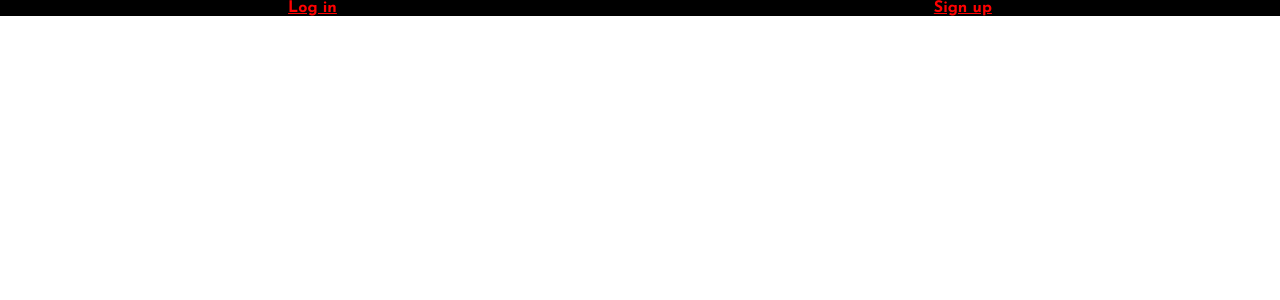
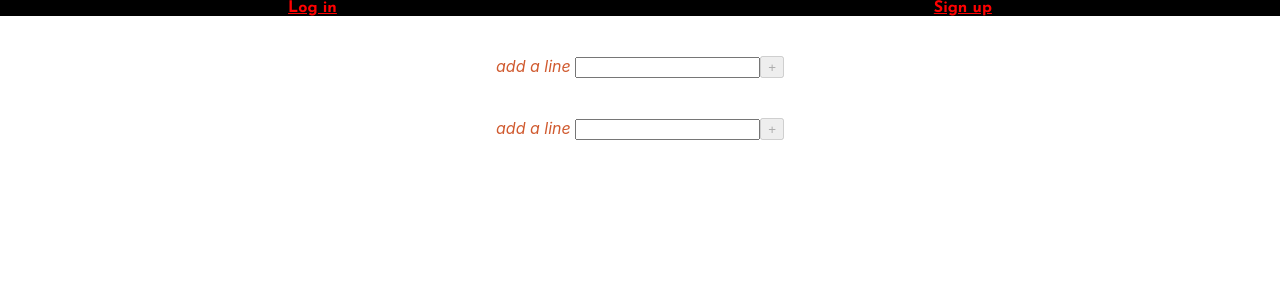
Before and after one commit to isama22/project4, a React (Create React App) app: page /addpost in a window 1280 px wide. Shown: the top 300 px of the page. Built offline with nearby package versions, Linux system fonts and the light colour scheme; no server answers.

Commit message:
monday morning

```diff
--- a/controllers/posts.js
+++ b/controllers/posts.js
@@ -6,7 +6,7 @@ module.exports = {
 }
 
 async function create(req, res) {
-    console.log('user: ', req.user)
+    req.body.user = req.user._id
     try {
         await Post.create(req.body)
         poemPosts(req, res)
--- a/routes/api/posts.js
+++ b/routes/api/posts.js
@@ -8,7 +8,7 @@ router.get('/', postsCtrl.poemPosts)
 
 router.use(require('../../config/auth'))
 
-router.post('/', postsCtrl.create)
+router.post('/', checkAuth, postsCtrl.create)
 
 
 function checkAuth(req, res, next) {
--- a/src/components/Endpage1/Endpage1.js
+++ b/src/components/Endpage1/Endpage1.js
@@ -1,30 +1,10 @@
 import React from "react";
 import "./Endpage1.css";
 import NavBar from "../../components/NavBar/NavBar";
-// import postsService from "../../utils/postsService";
-// import { render } from "@testing-library/react";
+import Post from '../../components/Post/Post';
+import { BrowserRouter as Router, Route, Link } from 'react-router-dom';
 
 class Endpage1 extends React.Component {
-
-  state = {
-    invalidForm: true,
-    formData: {post: ''}
-}
-
-formRef = React.createRef()
-
-handleChange = e => {
-    const formData = {...this.state.formData, [e.target.name]: e.target.value}
-    this.setState({
-        formData,
-        invalidForm: !this.formRef.current.checkValidity()
-    })
-}
-
-handleSubmit = e => {
-    e.preventDefault()
-    this.props.addPost(this.state.formData)
-}
 
 
   render() {
@@ -68,33 +48,18 @@ handleSubmit = e => {
             {this.props.posts.map((p) => (
               <article key={p.post}>
                 <div>{p.post}</div>
-                {/* <div>{p.text}</div> */}
               </article>
-            ))}
-            <form
-            ref={this.formRef}
-            autoComplete='off'
-            onSubmit={this.handleSubmit}
-            >
-              <label>
-                <span><em>add a line</em></span>&nbsp;
-                <input
-                  name="post"
-                  type="text"
-                  value={this.state.formData.post}
-                  onChange={this.handleChange}
-                />
-              </label>
-              <button
-              type="submit"
-              disabled={this.state.invalidForm}
-              >
-                +
-              </button>
-            </form>
-          </section>
+            ))}</section>
+          <div>
+          <Link to="/addpost"><em>add a line</em></Link>
+          <Router>
+              <Route exact path="/addpost" render={(props) => (
+                  <Post {...props} />
+                   )} />
+          </Router>
+          </div>
         </div>
-      </div>
+        </div>
     );
   }
 }
--- /dev/null
+++ b/src/components/Post/Post.js
@@ -0,0 +1,50 @@
+import React from "react";
+
+class Post extends React.Component {
+    state = {
+        invalidForm: true,
+        formData: {posts: ''}
+    }
+
+    formRef = React.createRef()
+
+    handleChange = e => {
+        const formData = {...this.state.formData, [e.target.name]: e.target.value}
+        this.setState({
+            formData,
+            invalidForm: !this.formRef.current.checkValidity()
+        })
+    }
+
+    handleSubmit = e => {
+        e.preventDefault()
+        this.props.handleAddPost(this.state.formData)
+    }
+    render(){
+        return (
+            <form
+            ref={this.formRef}
+            autoComplete='off'
+            onSubmit={this.handleSubmit}
+            >
+              <label>
+                <span><em>add a line</em></span>&nbsp;
+                <input
+                  name="post"
+                  type="text"
+                  value={this.state.formData.post}
+                  onChange={this.handleChange}
+                />
+              </label>
+              <button
+              type="submit"
+              disabled={this.state.invalidForm}
+              >
+                +
+              </button>
+            </form>
+        )
+    }
+}
+
+export default Post;
--- a/src/pages/App/App.js
+++ b/src/pages/App/App.js
@@ -19,6 +19,7 @@ import LoginPage from "../../components/LoginPage/LoginPage";
 import userService from "../../utils/userService";
 import postsService from "../../utils/postsService";
 import NavBar from '../../components/NavBar/NavBar';
+import Post from '../../components/Post/Post';
 import { BrowserRouter as Router, Route } from "react-router-dom";
 
 class App extends React.Component {
@@ -34,17 +35,13 @@ class App extends React.Component {
 
   formRef = React.createRef();
 
-  addPost = (e) => {
-    // Using the "function" approach because relying on existing state
-    const body = { text: this.state.newPost };
-    postsService.create(body);
-    this.setState((state) => ({
-      // Always replace, don't mutate top-level state properties
-      posts: [...state.posts, state.newPost],
-      // Reset the inputs for better UX
-      newPost: { post: "" },
-    }));
-  };
+  handleAddPost = async newPostData => {
+    const newPost = await postsService.create(newPostData);
+    this.setState(state => ({
+      items: [...state.posts, newPost]
+    }),
+      () => this.props.history.push('/endpage1'));
+  }
 
   // handleChange = (e) => {
   //   const newPost = { ...this.state.newSkill };
@@ -141,6 +138,18 @@ class App extends React.Component {
               />
             )}
           />
+
+          <Route
+          exact path="/addpost"
+          render={({history}) =>(
+            <Post
+            history={history}
+            handleAddPost={this.handleAddPost}
+            posts={this.state.posts}
+            user={this.state.user}
+          /> )}
+          />
+
           <Route exact path="/dana1" component={dana1} />
           <Route exact path="/dana2" component={dana2} />
           <Route exact path="/dana3" component={dana3} />
@@ -150,6 +159,7 @@ class App extends React.Component {
           <Route exact path="/derksen1" component={derksen1} />
           <Route exact path="/derksen2" component={derksen2} />
           <Route exact path="/derksen3" component={derksen3} />
+          <Route exact path="/addpost" component={Post} />
         </Router>
       </div>
     );
```
